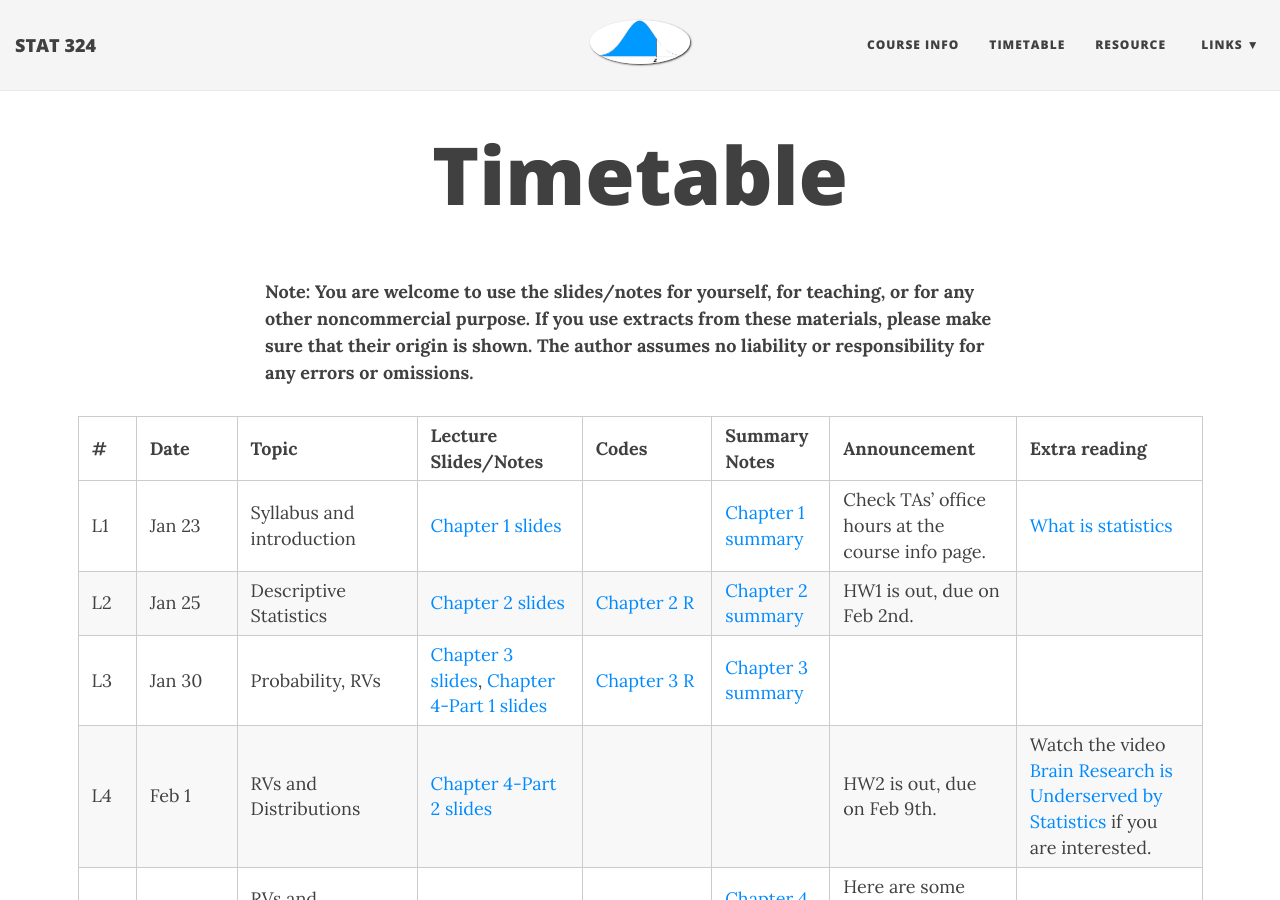
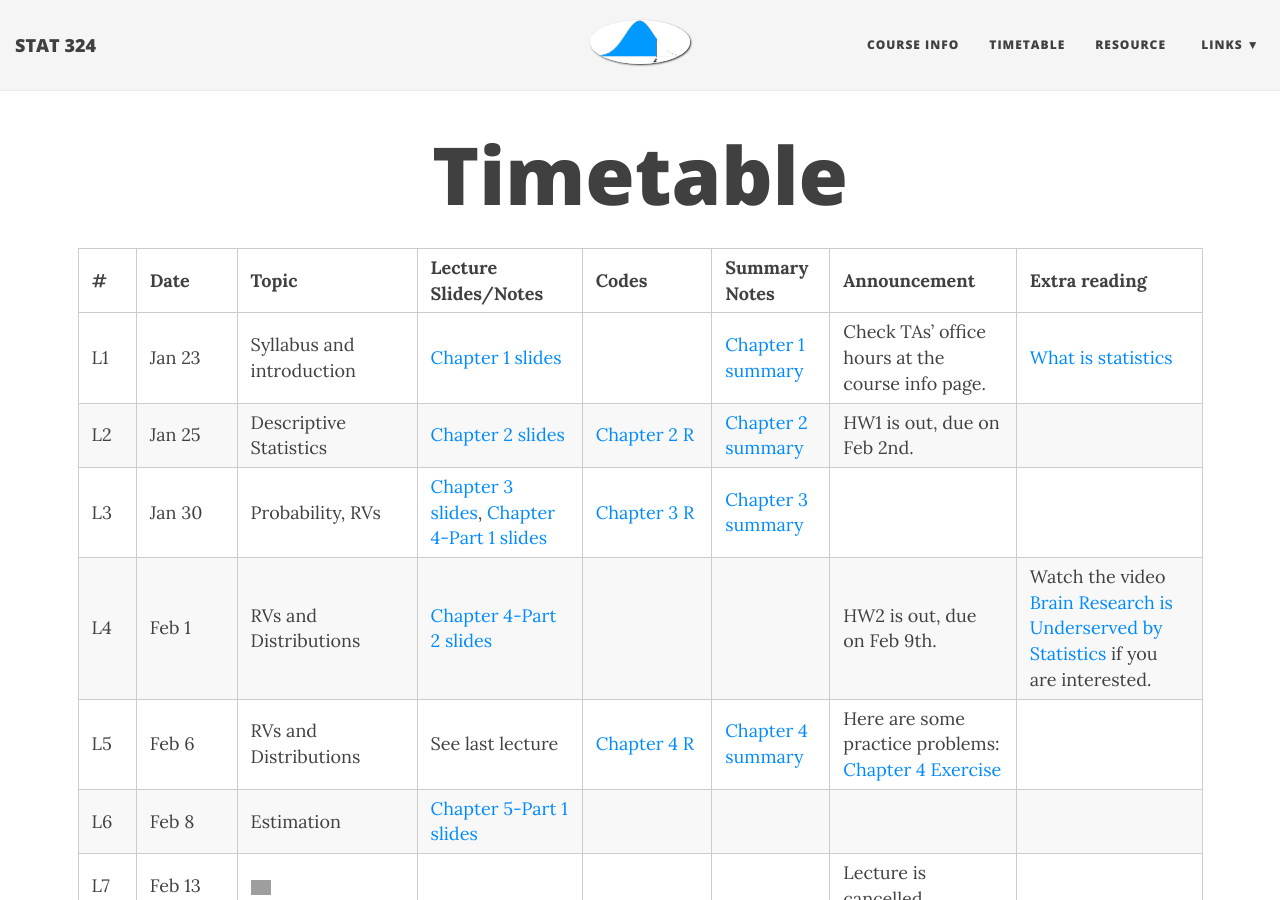
Before and after one commit to duzhewang/stat324, a Jekyll site: the page built from timetable.md, in a window 1280 px wide and 900 px high. Built offline with Jekyll 4.4.1, drawn with Linux system fonts in a browser that asks for light colours; nearby versions of some CDN libraries; grey boxes are pictures that could not be loaded.

Commit message:
Update timetable.md

```diff
--- a/timetable.md
+++ b/timetable.md
@@ -4,7 +4,6 @@ title: Timetable
 css: /css/wide_table.css
 ---
 
-**Note: You are welcome to use the slides/notes for yourself, for teaching, or for any other noncommercial purpose. If you use extracts from these materials, please make sure that their origin is shown. The author assumes no liability or responsibility for any errors or omissions.**
 
 
 | # | Date | Topic    | Lecture Slides/Notes         |Codes      |Summary Notes  | Announcement| Extra reading |
```
